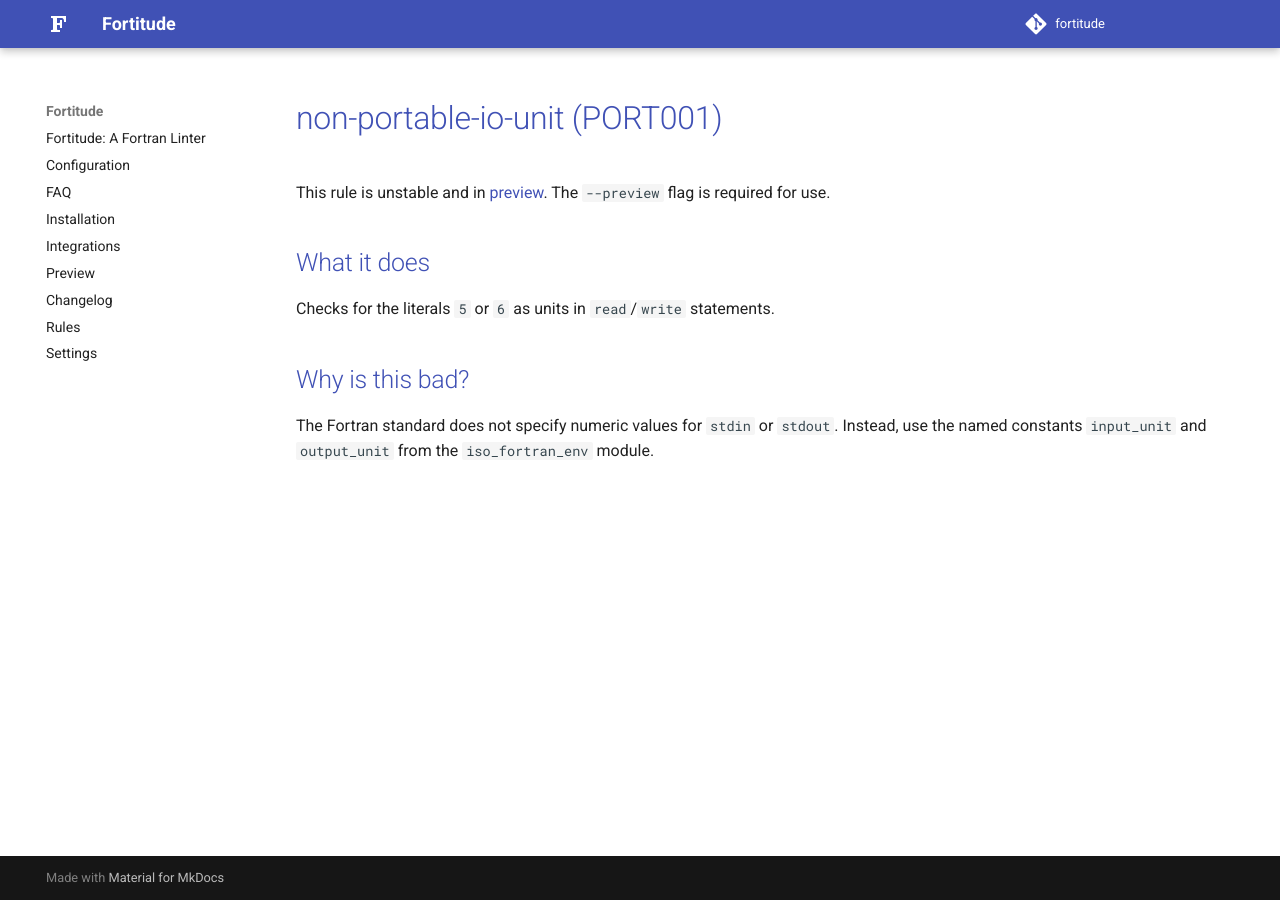
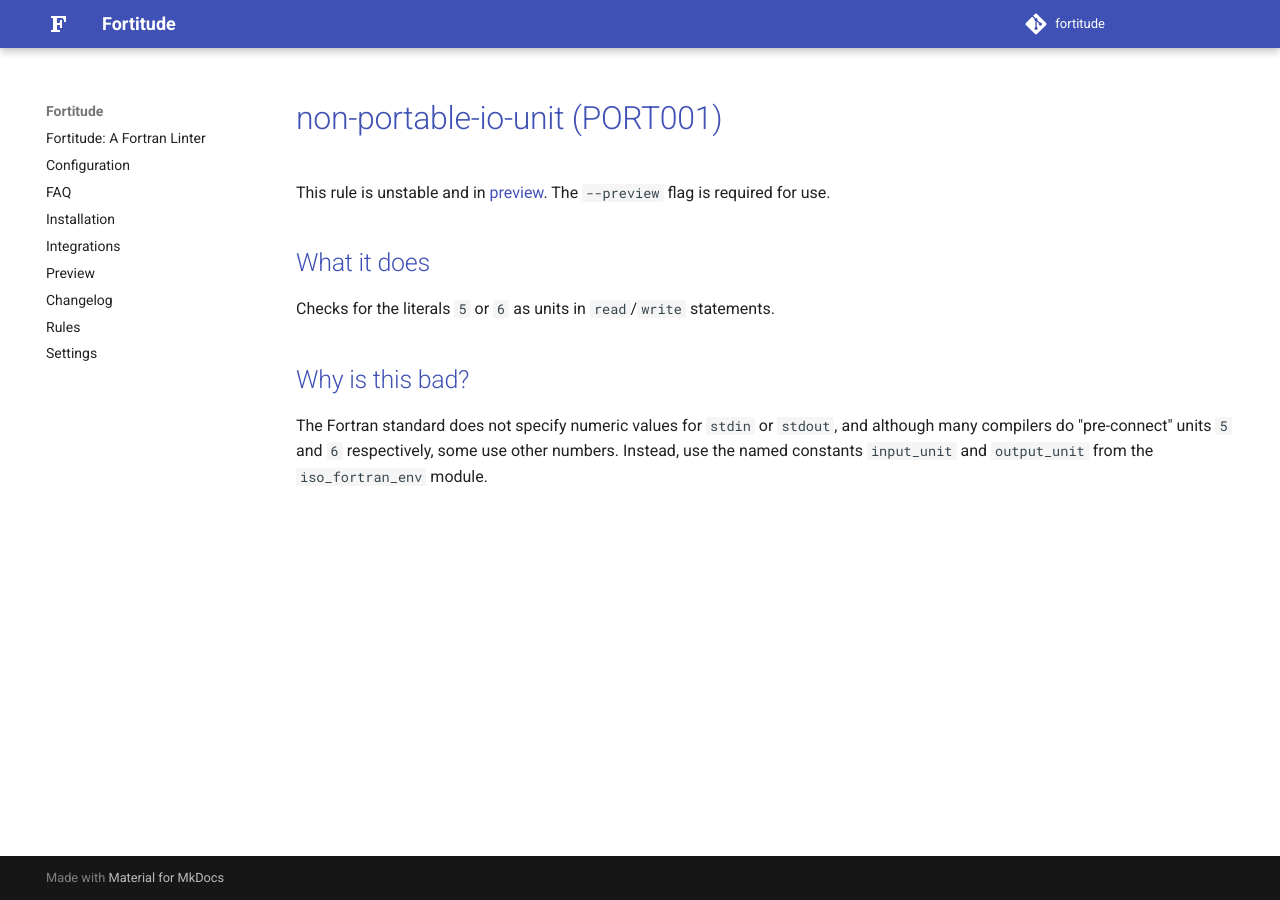
Before and after one commit to PlasmaFAIR/fortitude, an MkDocs documentation site: the page built from docs/rules/non-portable-io-unit.md, in a window 1280 px wide. Built offline with MkDocs 1.6.1 and Material for MkDocs 9.7.7, drawn with Linux system fonts in a browser that asks for light colours; comment, search, counter and statistics services are not loaded.

```diff
--- a/docs/rules/non-portable-io-unit.md
+++ b/docs/rules/non-portable-io-unit.md
@@ -5,6 +5,7 @@
 Checks for the literals `5` or `6` as units in `read`/`write` statements.
 
 ## Why is this bad?
-The Fortran standard does not specify numeric values for `stdin` or
-`stdout`. Instead, use the named constants `input_unit` and `output_unit`
-from the `iso_fortran_env` module.
+The Fortran standard does not specify numeric values for `stdin` or `stdout`, and
+although many compilers do "pre-connect" units `5` and `6` respectively, some use
+other numbers. Instead, use the named constants `input_unit` and `output_unit` from
+the `iso_fortran_env` module.
```
Also changed, not shown: 2 other files.
